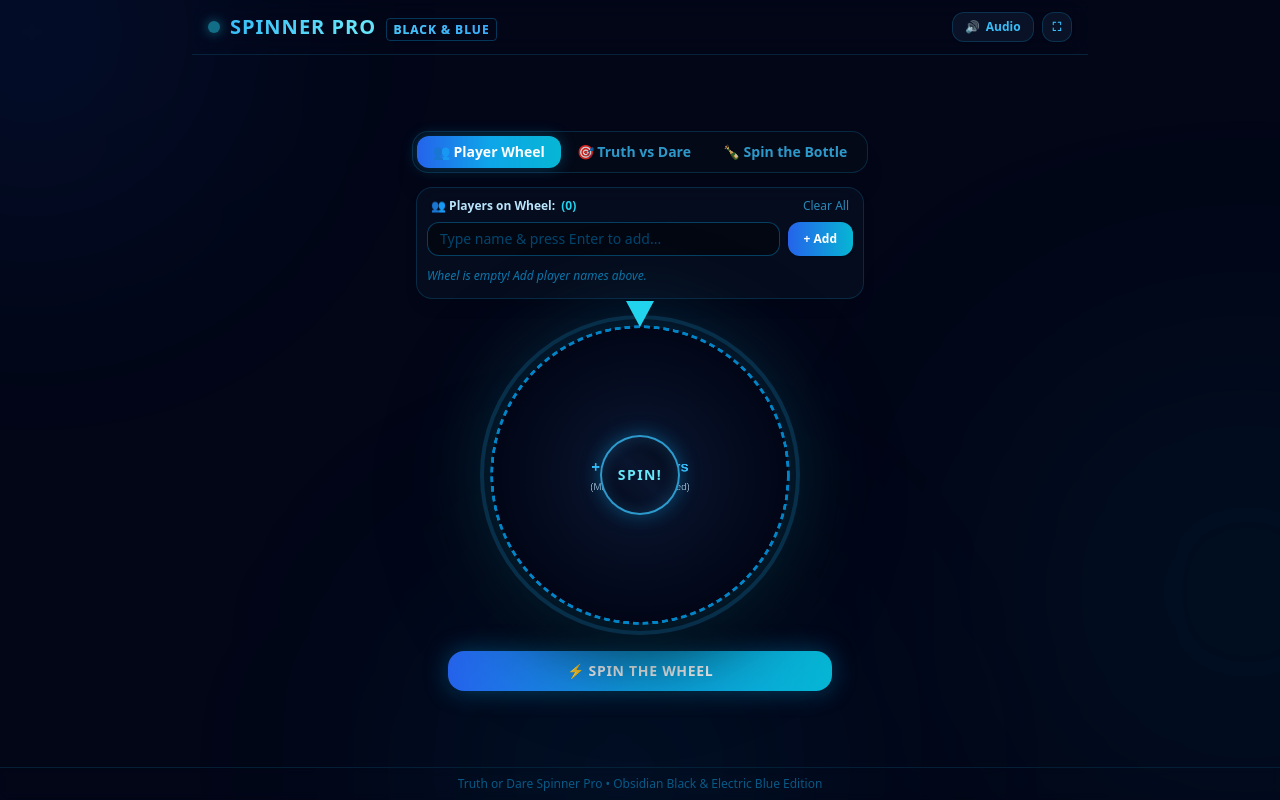
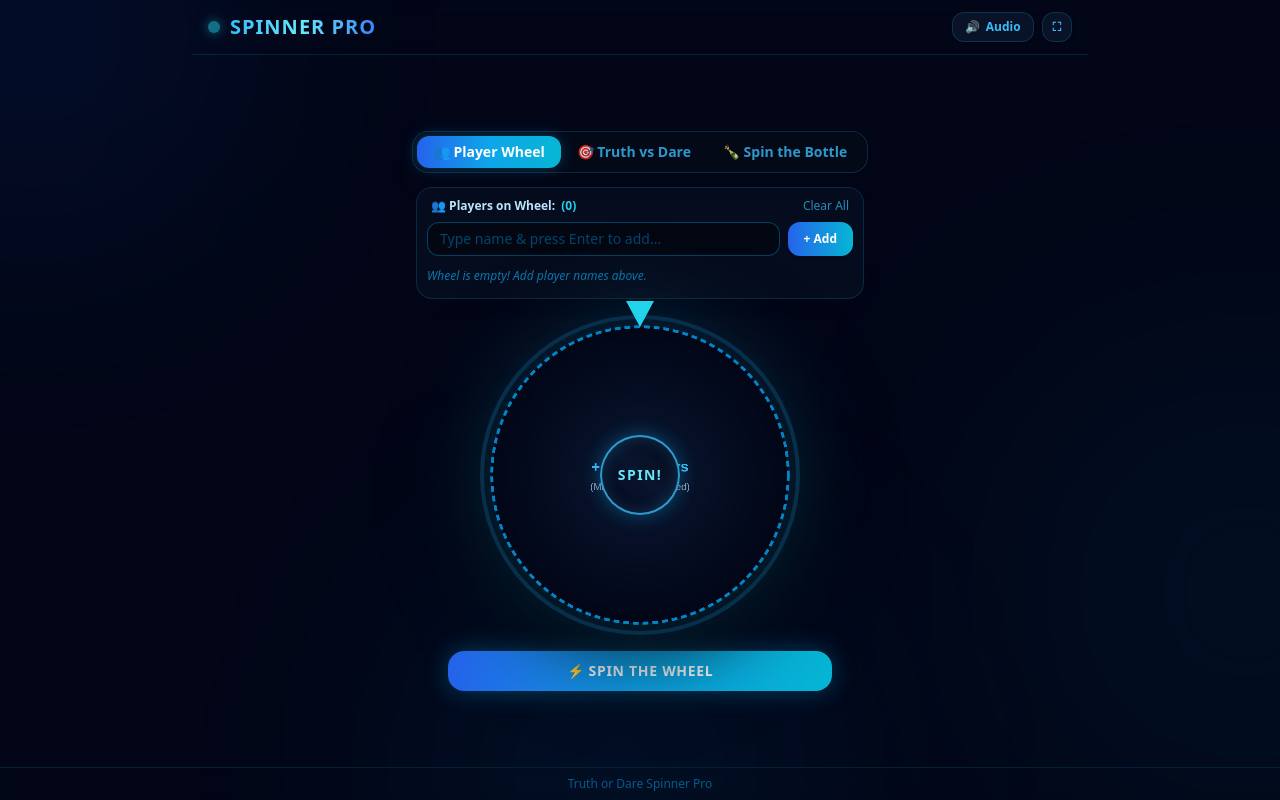
Before and after one commit to venome0880-glitch/truth-and-dare-, a plain HTML site: page index.html in a window 1280 px wide. Drawn offline with nearby package versions, Linux system fonts and the light colour scheme.

Commit message:
Remove BLACK & BLUE badge from header

```diff
--- a/index.html
+++ b/index.html
@@ -54,7 +54,7 @@
     <div class="flex items-center gap-2.5">
       <div class="w-3 h-3 rounded-full bg-cyan-400 shadow-[0_0_12px_#22d3ee] animate-pulse"></div>
       <h1 class="text-lg sm:text-xl font-black tracking-wider bg-gradient-to-r from-sky-400 via-cyan-300 to-blue-500 bg-clip-text text-transparent">
-        SPINNER PRO <span class="text-xs font-semibold text-sky-400/70 border border-sky-800/60 rounded px-1.5 py-0.5 ml-1">BLACK & BLUE</span>
+        SPINNER PRO
       </h1>
     </div>
     <div class="flex items-center gap-2">
@@ -201,7 +201,7 @@
 
   <!-- Footer -->
   <footer class="w-full text-center py-2 text-xs text-sky-500/50 border-t border-sky-950/60 relative z-10 backdrop-blur-sm">
-    Truth or Dare Spinner Pro • Obsidian Black & Electric Blue Edition
+    Truth or Dare Spinner Pro
   </footer>
 
   <script>
```
